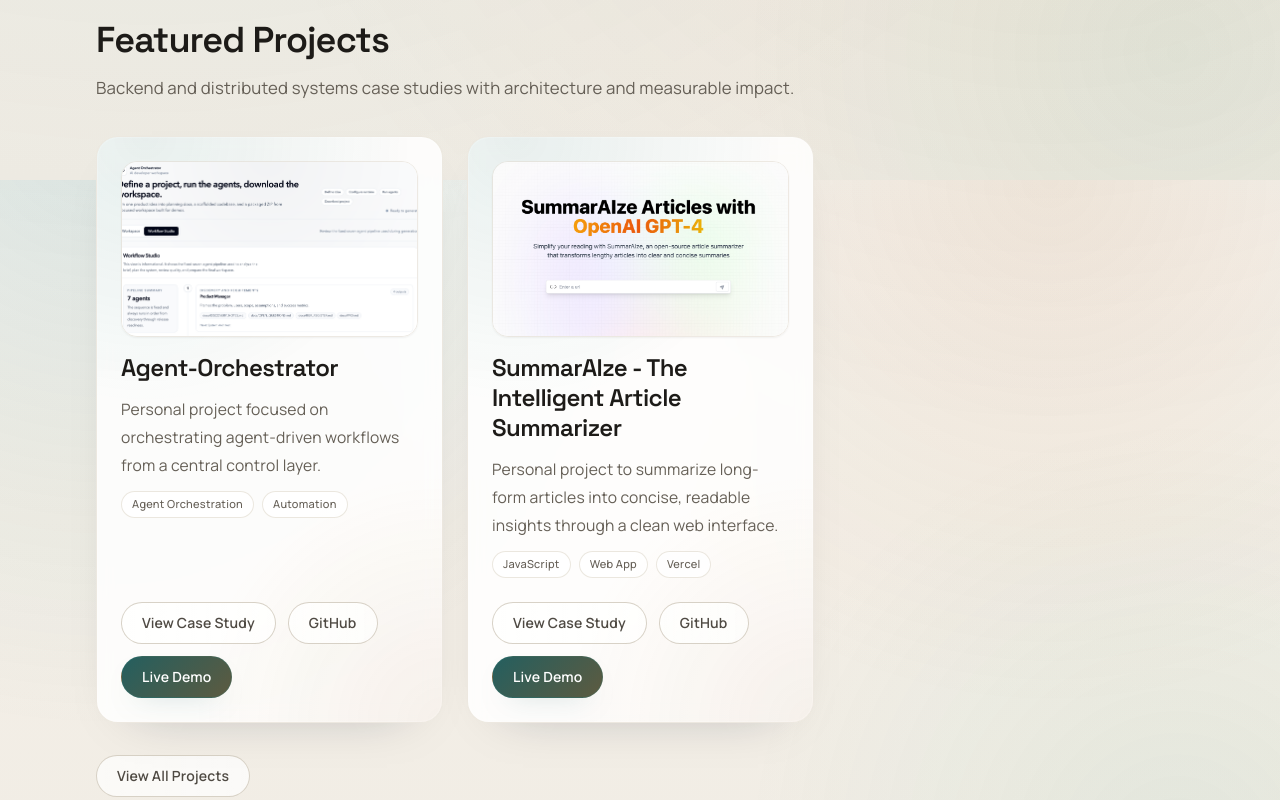
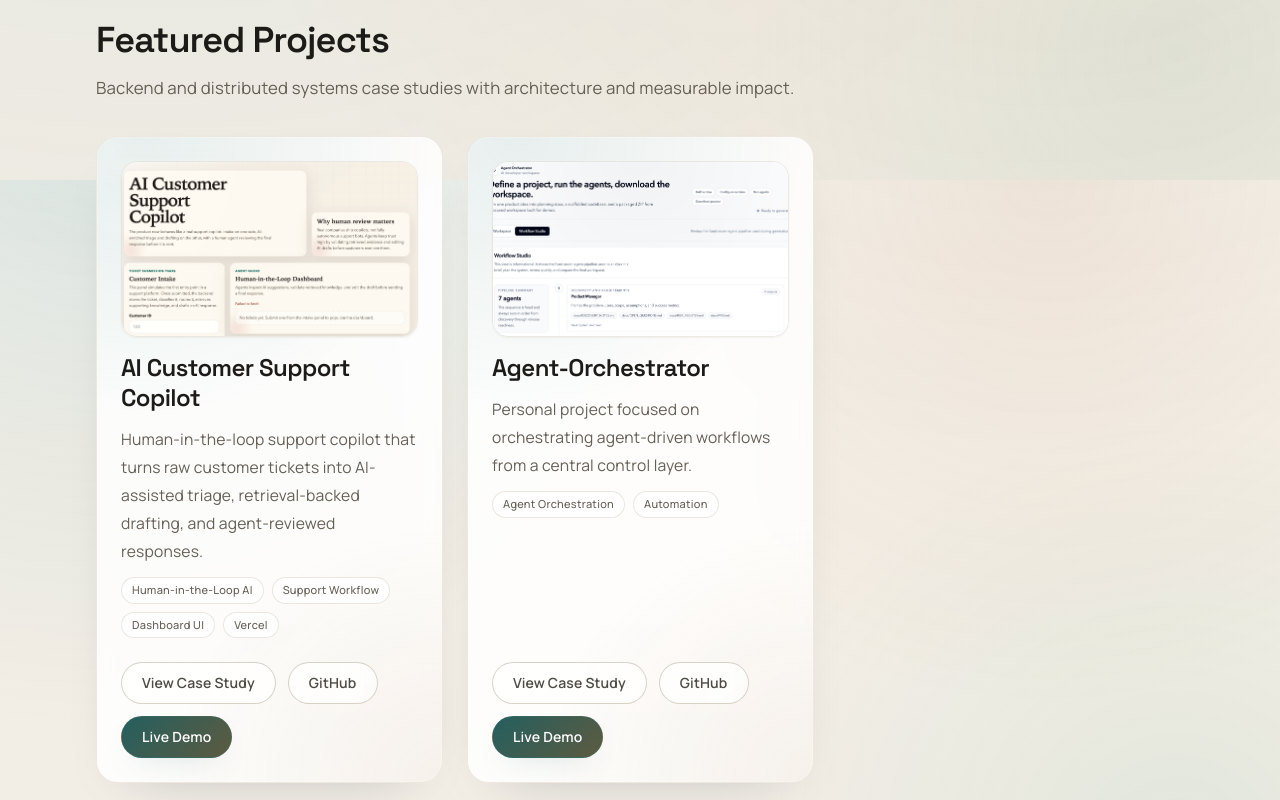
Before and after one commit to Pradaap-SS/pradaap-portfolio, a Nuxt app: page / in a window 1280 px wide. Shown: the part 620-1420 px from the top of the page. Built offline with nearby package versions, Linux system fonts and the light colour scheme.

Commit message:
feat: add AI Customer Support Copilot project with detailed descriptions and images

```diff
--- a/data/projects.ts
+++ b/data/projects.ts
@@ -21,6 +21,33 @@
 }
 
 export const projects: Project[] = [
+  {
+    slug: 'ai-customer-support-copilot',
+    title: 'AI Customer Support Copilot',
+    description:
+      'Human-in-the-loop support copilot that turns raw customer tickets into AI-assisted triage, retrieval-backed drafting, and agent-reviewed responses.',
+    longDescription:
+      'AI Customer Support Copilot is a product-style demo built around how modern support teams actually work: durable intake first, then AI classification, routing, knowledge retrieval, and draft generation, with a human agent reviewing the final response before it is sent. The experience is intentionally shaped like an operator dashboard instead of a chatbot so the workflow emphasizes trust, auditability, and human accountability.',
+    techStack: ['Human-in-the-Loop AI', 'Support Workflow', 'Dashboard UI', 'Vercel'],
+    role: 'Personal Project',
+    period: '2026',
+    githubUrl: 'https://github.com/Pradaap-SS/AI-Customer-Support-Copilot',
+    liveUrl: 'https://ai-support-frontend-five.vercel.app/',
+    image: '/images/projects/ai-support-copilot-cover.png',
+    details: {
+      problem:
+        'Support teams need faster triage and drafting, but fully autonomous customer replies can reduce trust when agents cannot validate the reasoning, evidence, or final tone.',
+      solution:
+        'Designed a copilot workflow that preserves the original customer signal, enriches each ticket with AI-driven classification and routing, retrieves supporting knowledge, and presents an editable draft for human review before sending.',
+      architecture:
+        'Split-panel product experience with customer intake on one side and an agent queue on the other, backed by a staged pipeline for ticket ingestion, LLM classification, priority routing, retrieval-backed drafting, and final human approval.',
+      responsibilities: [],
+      screenshots: [
+        '/images/projects/ai-support-copilot-cover.png',
+        '/images/projects/ai-support-copilot-workflow.png'
+      ]
+    }
+  },
   {
     slug: 'agent-orchestrator',
     title: 'Agent-Orchestrator',
```
Also changed, not shown: public/images/projects/ai-support-copilot-cover.png (added), public/images/projects/ai-support-copilot-workflow.png (added).
